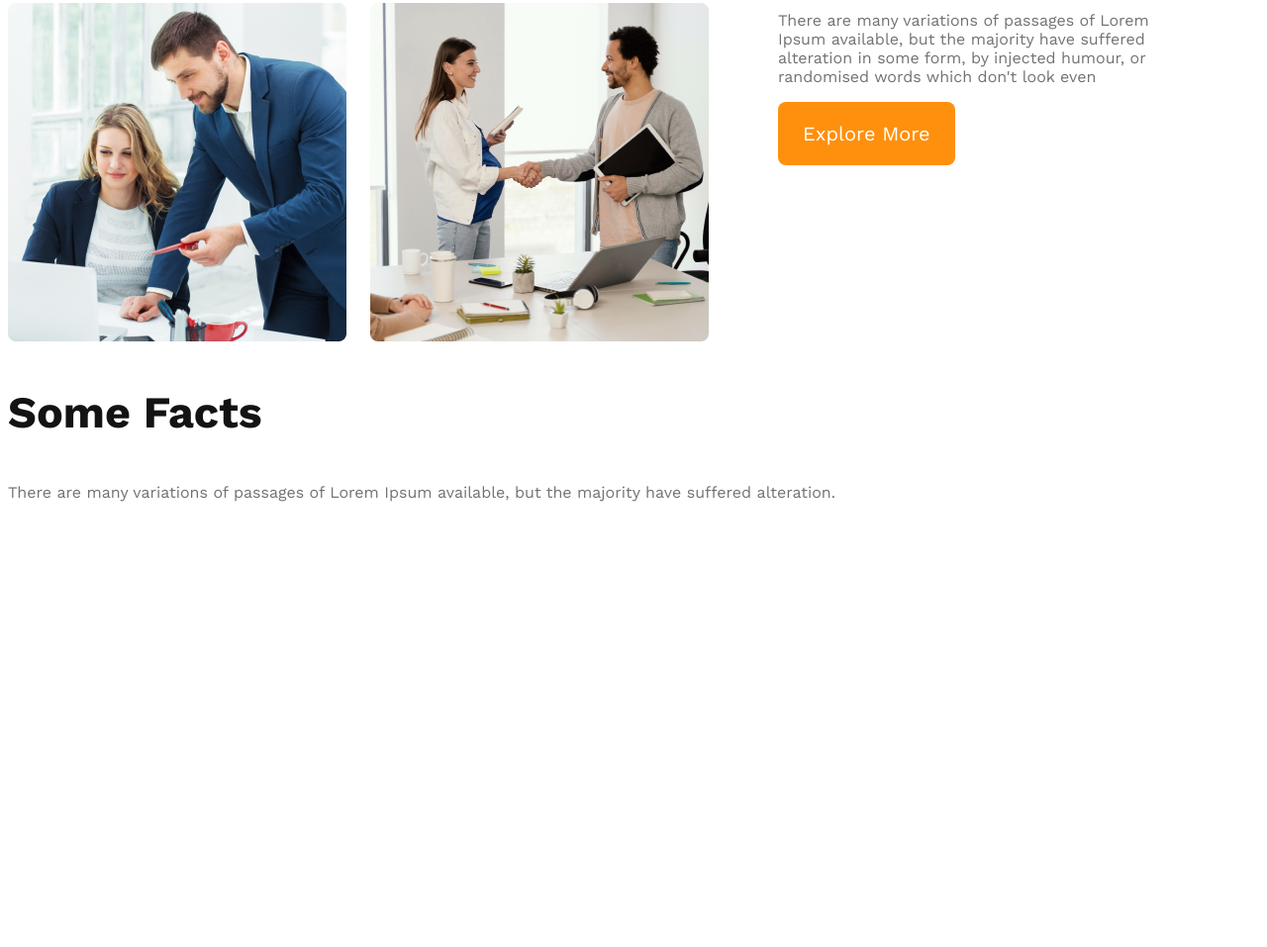
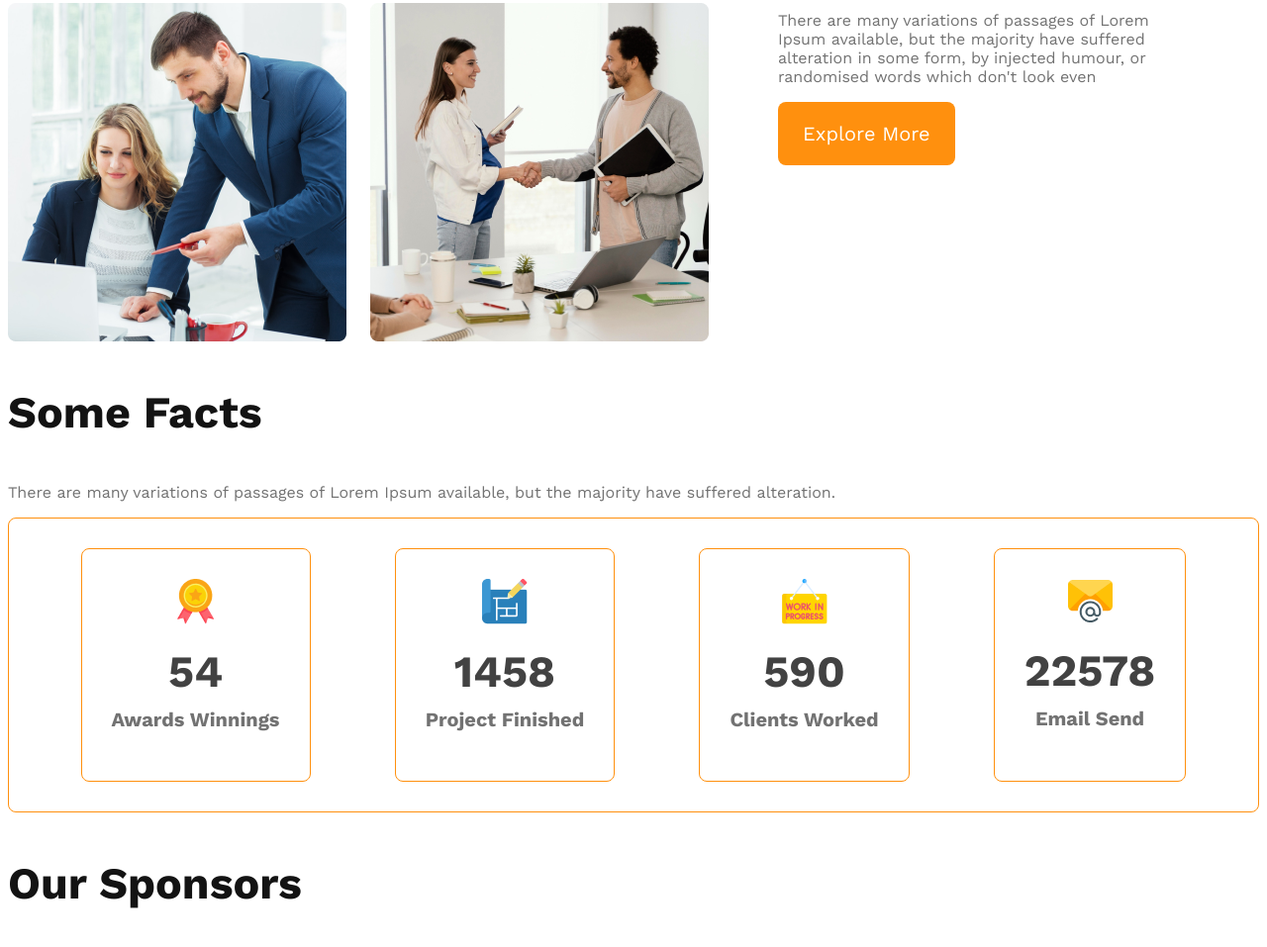
Before and after one commit to IMSABUJ97/g3-architects-website, a plain HTML site: page index.html in a window 1280 px wide. Shown: the part 1763-2720 px from the top of the page at 99% size. Before the commit the page ends 2340 px from the top, so only its background shows below. Drawn offline with nearby package versions, Linux system fonts and the light colour scheme.

Commit message:
completed facts section

```diff
--- a/index.html
+++ b/index.html
@@ -55,6 +55,34 @@
         <section class="facts">
             <h3 class="section-title">Some Facts</h3>
             <p class="text-light-gray">There are many variations of passages of Lorem Ipsum available, but the majority have suffered alteration.</p>
+            <div class="facts-card-container">
+                <!-- .card*4>img+h2.card-starts+p.card-title. text-light-gray -->
+                <div class="card">
+                    <img src="images/icons/ribon.png" alt="">
+                    <h2 class="card-stats">54</h2>
+                    <p class="card-title text-light-gray">Awards Winnings</p>
+                </div>
+                <div class="card">
+                    <img src="images/icons/projects.png" alt="">
+                    <h2 class="card-stats">1458</h2>
+                    <p class="card-title text-light-gray">Project Finished</p>
+                </div>
+                <div class="card">
+                    <img src="images/icons/customers.png" alt="">
+                    <h2 class="card-stats">590</h2>
+                    <p class="card-title text-light-gray">Clients Worked</p>
+                </div>
+                <div class="card">
+                    <img src="images/icons/email.png" alt="">
+                    <h2 class="card-stats">22578</h2>
+                    <p class="card-title text-light-gray">Email Send</p>
+                </div>
+            </div>
+        </section>
+        <!-- sponsors sections -->
+        <section>
+            <h3 class="section-title">Our Sponsors</h3>
+            <p></p>
         </section>
     </main>
     <footer>
--- a/styles/architect.css
+++ b/styles/architect.css
@@ -106,13 +106,39 @@ main{
     font-weight: 700px;
 }
 
+/* facts section */
+.facts-card-container{
+    display: flex;
+    justify-content: space-around;
+}
+
+.facts-card-container, .card{
+    border-radius: 8px;
+    border: 1px solid #FF900E;
+    text-align: center;
+    font-size: 2.8rem;
+    padding: 30px;
+}
+.facts-card-container .card-title{
+    font-weight: 600;
+    font-size: 1.25rem;
+    margin-top: 5px;
+}
+.facts-card-container .card-stats{
+    font-size: 2.8rem;
+    color: #424242;
+    margin-top: 10px;
+    margin-bottom: 10px;
+}
+
 /* responsive media queries */
 @media screen and (max-width: 576px) {
     header{
         padding: 20px;
     }
     nav,
-    .teams-container
+    .teams-container,
+    .facts-card-container
     {
         flex-direction: column;
     }
@@ -129,8 +155,11 @@ main{
     .teams-img-container{
         grid-template-columns: 1fr;
     }
-    .teams-content{
+    .teams-content,  .facts-card-container{
         padding-left: 20px;
         padding-right: 20px;
     }
+    .facts-card-container{
+        gap: 20px;
+    }
 }
```
